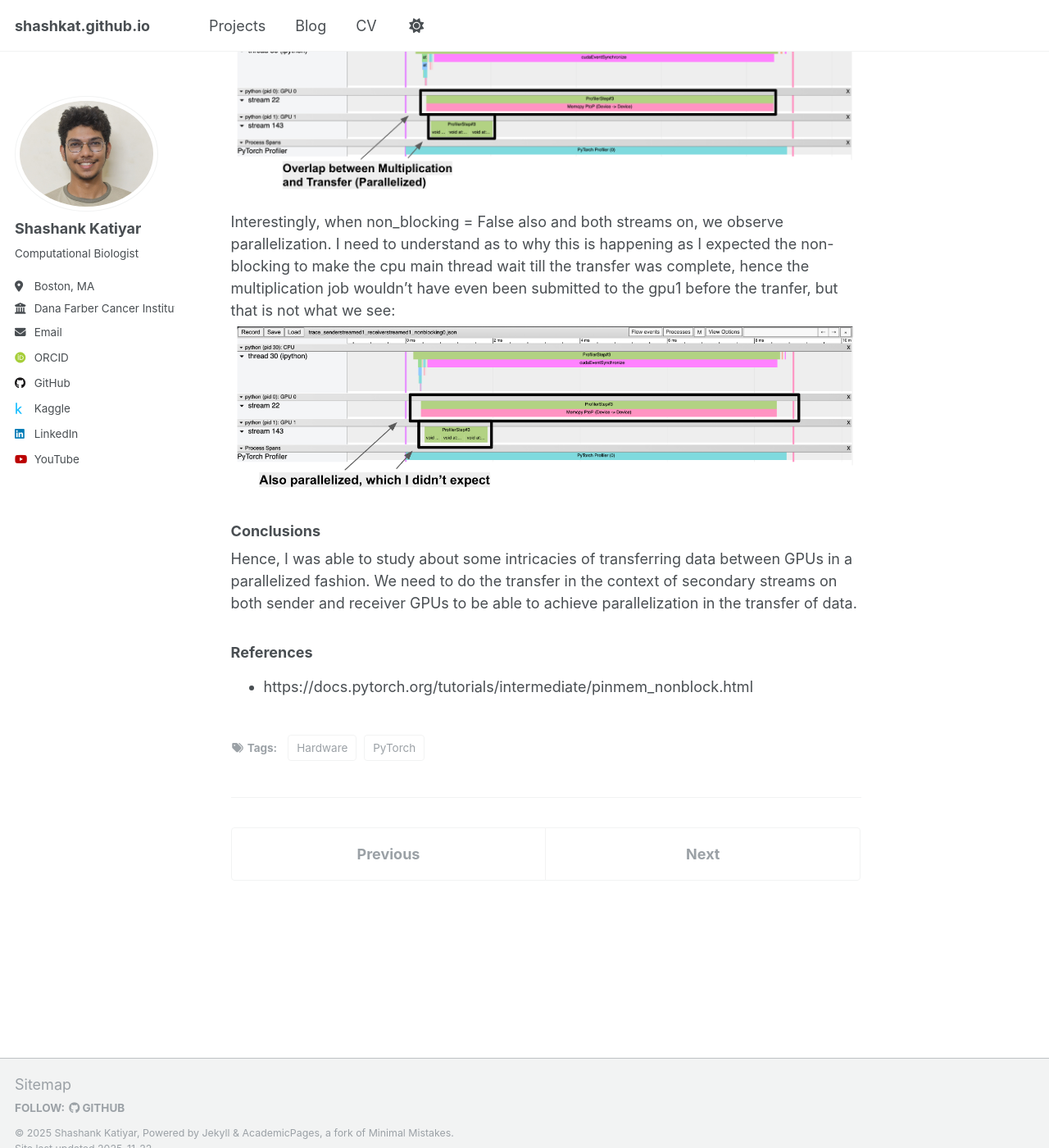
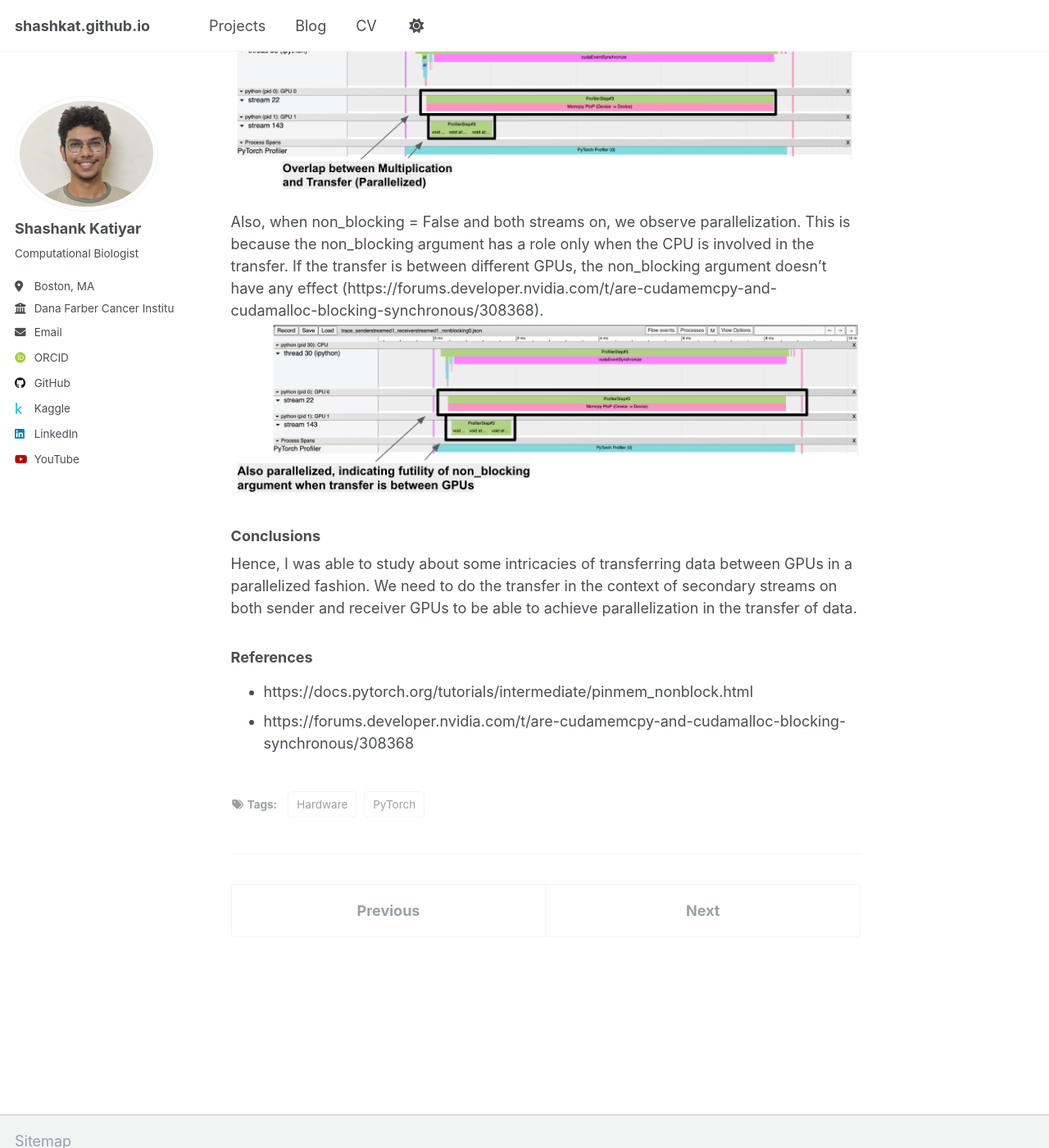
Before and after one commit to shashkat/shashkat.github.io, a Jekyll site: the page built from _posts/2025-10-31-transferring-data-between-gpus-in-fully-parallel-fashion.md, in a window 1280 px wide and 1400 px high, scrolled down 4049 px. Shown: the whole window at 82% size. Built offline with Jekyll 4.4.1, drawn with Linux system fonts in a browser that asks for light colours; some web fonts are replaced.

Commit message:
non_blocking doubt cleared in gpu gpu transfer blog

```diff
--- a/_posts/2025-10-31-transferring-data-between-gpus-in-fully-parallel-fashion.md
+++ b/_posts/2025-10-31-transferring-data-between-gpus-in-fully-parallel-fashion.md
@@ -132,7 +132,7 @@ Traces for first 3 conditions with non_blocking True shows no parallelization:
 With the transfer happening in the context of secondary streams on both devices, we observe parallelization:
 ![with both streams, we observe parallelization](/images/traces_gpu_gpu_transfer_bothstreamed.png "With both streams, we observe parallelization")
 
-Interestingly, when non_blocking = False also and both streams on, we observe parallelization. I need to understand as to why this is happening as I expected the non-blocking to make the cpu main thread wait till the transfer was complete, hence the multiplication job wouldn't have even been submitted to the gpu1 before the tranfer, but that is not what we see:
+Also, when non_blocking = False and both streams on, we observe parallelization. This is because the non_blocking argument has a role only when the CPU is involved in the transfer. If the transfer is between different GPUs, the non_blocking argument doesn't have any effect (https://forums.developer.nvidia.com/t/are-cudamemcpy-and-cudamalloc-blocking-synchronous/308368).
 ![Both streams in case of non-blocking = False also gives parallelization](/images/traces_gpu_gpu_transfer_nonblocking_false.png "Both streams in case of non-blocking = False also gives parallelization")
 
 ### Conclusions
@@ -142,3 +142,4 @@ Hence, I was able to study about some intricacies of transferring data between G
 ### References
 
 - https://docs.pytorch.org/tutorials/intermediate/pinmem_nonblock.html
+- https://forums.developer.nvidia.com/t/are-cudamemcpy-and-cudamalloc-blocking-synchronous/308368
```
Also changed, not shown: images/traces_gpu_gpu_transfer_nonblocking_false.png.
